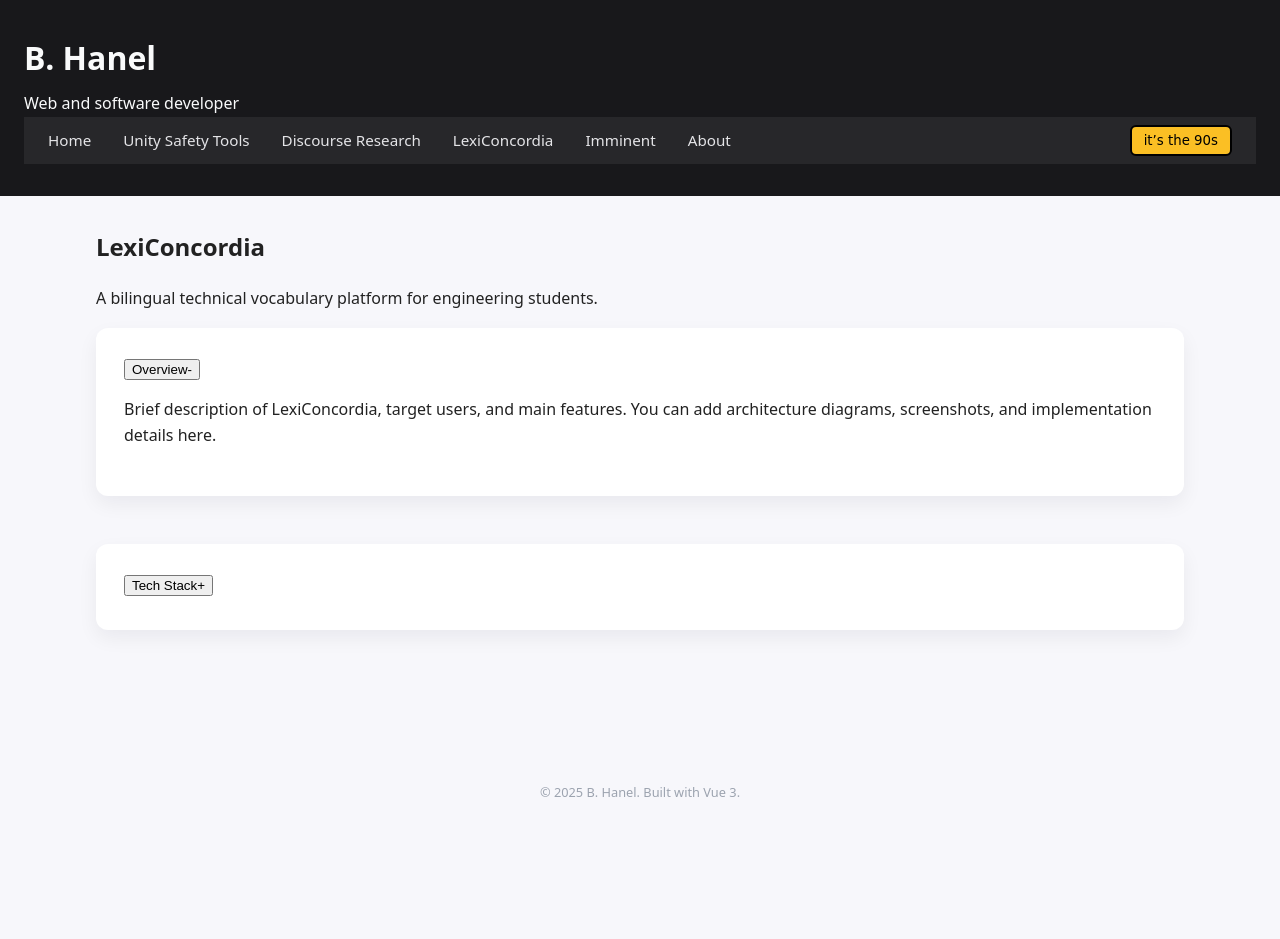
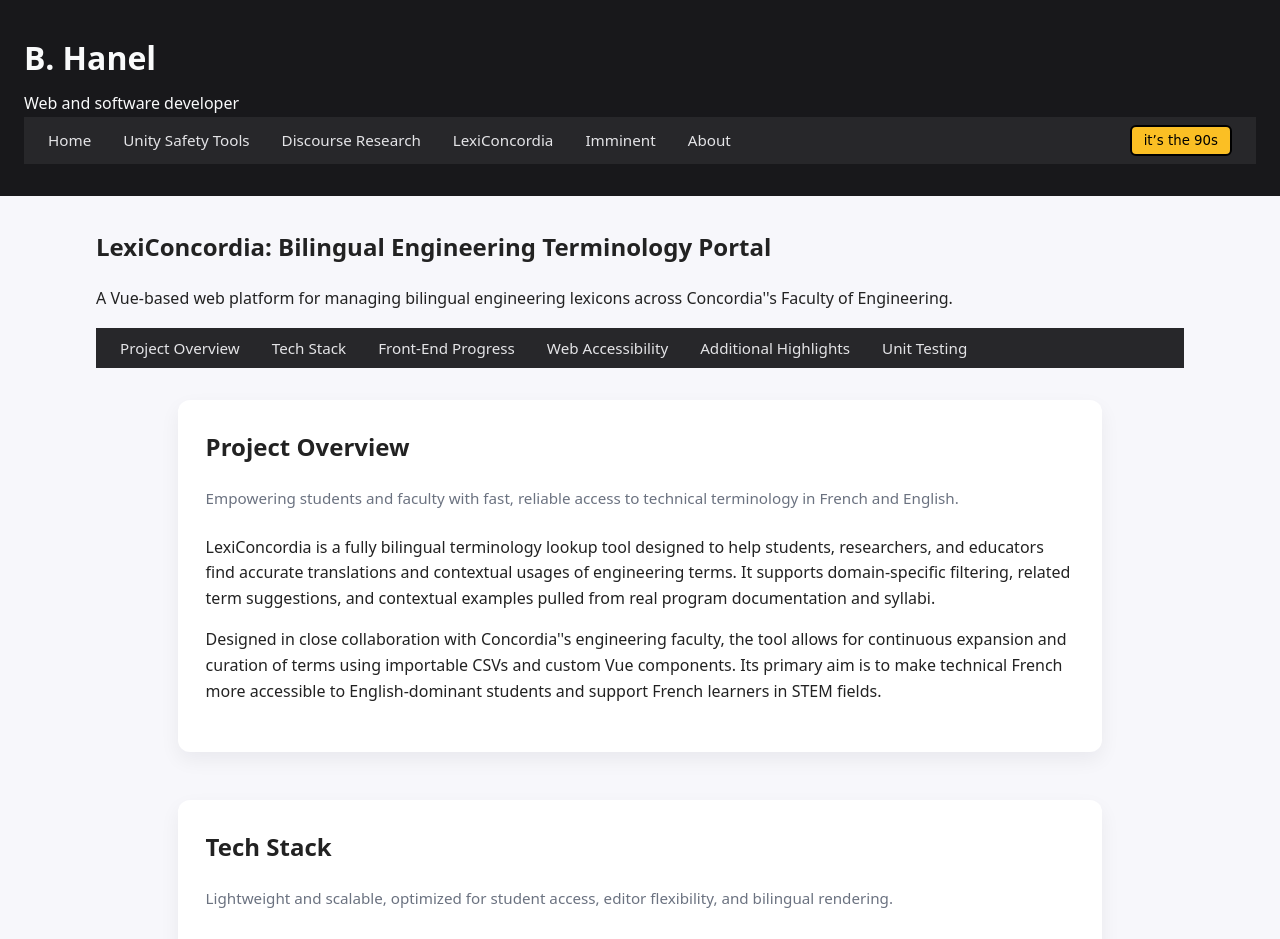
Before and after one commit to beehanel/portfolio, a Vue app: page /lexiconcordia in a window 1280 px wide. Shown: the top 939 px of the page. Before the commit the page ends 835 px from the top, so only its background shows below. Built offline with nearby package versions, Linux system fonts and the light colour scheme.

Commit message:
all lexiconcordia page

```diff
--- a/src/pages/LexiConcordiaPage.vue
+++ b/src/pages/LexiConcordiaPage.vue
@@ -1,23 +1,158 @@
 <template>
     <div class="page lexiconcordia-page">
-    <h2>LexiConcordia</h2>
+        <h2>LexiConcordia: Bilingual Engineering Terminology Portal</h2>
         <p class="page-tagline">
-      A bilingual technical vocabulary platform for engineering students.
+            A Vue-based web platform for managing bilingual engineering lexicons across Concordia''s Faculty of Engineering.
         </p>
 
-    <CollapsibleSection title="Overview" :initiallyOpen="true">
+        <nav>
+            <a href="#overview">Project Overview</a>
+            <a href="#tech-stack">Tech Stack</a>
+            <a href="#frontend-progress">Front-End Progress</a>
+            <a href="#accessibility">Web Accessibility</a>
+            <a href="#additional-notes">Additional Highlights</a>
+            <a href="#unit-testing">Unit Testing</a>
+        </nav>
+
+        <main>
+            <!-- 1. Overview -->
+            <section id="overview">
+                <h2>Project Overview</h2>
+                <p class="tagline">
+                    Empowering students and faculty with fast, reliable access to technical terminology in French and English.
+                </p>
                 <p>
-        Brief description of LexiConcordia, target users, and main features. You can add architecture diagrams,
-        screenshots, and implementation details here.
+                    LexiConcordia is a fully bilingual terminology lookup tool designed to help students, researchers, and educators
+                    find accurate translations and contextual usages of engineering terms. It supports domain-specific filtering,
+                    related term suggestions, and contextual examples pulled from real program documentation and syllabi.
                 </p>
-    </CollapsibleSection>
+                <p>
+                    Designed in close collaboration with Concordia''s engineering faculty, the tool allows for continuous expansion
+                    and curation of terms using importable CSVs and custom Vue components. Its primary aim is to make technical French
+                    more accessible to English-dominant students and support French learners in STEM fields.
+                </p>
+            </section>
 
-    <CollapsibleSection title="Tech Stack">
+            <!-- 2. Tech Stack -->
+            <section id="tech-stack">
+                <h2>Tech Stack</h2>
+                <p class="tagline">
+                    Lightweight and scalable, optimized for student access, editor flexibility, and bilingual rendering.
+                </p>
+
+                <ul>
+                    <li><strong>Frontend:</strong> Vue.js (Composition + Options API blend), Bootstrap for layout, custom SCSS</li>
+                    <li><strong>Backend:</strong> MySQL database, CSV import/export system for terminology and context entries</li>
+                    <li><strong>Deployment:</strong> GitHub Pages for static site, GitHub Actions CI/CD for deployment pipeline</li>
+                    <li><strong>Data Import:</strong> Manual + script-assisted normalization from Excel sheets and department lexicons</li>
+                </ul>
+            </section>
+
+            <!-- 3. Front-End Progress -->
+            <section id="frontend-progress">
+                <h2>Front-End Development Progress</h2>
+                <p class="tagline">
+                    Fast, bilingual search with related terms, term-specific pages, and collapsible filters.
+                </p>
+
                 <p>
-        Vue-based front end, backend stack, database design, and anything else you want to highlight (APIs, deployment,
-        analytics).
+                    Key interface features include an instant search dropdown with real-time filtering, domain filters that collapse
+                    responsively, and individual detail pages per term with both French and English definitions. Related words are
+                    alphabetically sorted and truncated to ten results, with a fallback system for empty results.
                 </p>
-    </CollapsibleSection>
+
+                <p>
+                    Recent additions include:
+                </p>
+                <ul>
+                    <li>A feedback popup with Firebase integration (emoji + text) appearing after one minute of page activity.</li>
+                    <li>Scroll-to-top behavior on page navigation (except for back/forward).</li>
+                    <li>Sticky alphabetical filters that lock in view only above `lg` breakpoints (992px+).</li>
+                    <li>Handling of Unicode, special French characters, and French alphabetical sort logic.</li>
+                </ul>
+            </section>
+
+            <!-- 4. Web Accessibility -->
+            <section id="accessibility">
+                <h2>Web Accessibility Standards</h2>
+                <p class="tagline">
+                    Screen-reader friendly, keyboard navigable, and semantically structured.
+                </p>
+
+                <p>
+                    The LexiConcordia interface follows best practices in screen-reader accessibility, including:
+                </p>
+                <ul>
+                    <li>Use of semantic HTML5 structure</li>
+                    <li>Alt text for all meaningful icons and images; hidden for decorative assets.</li>
+                    <li>Visible or `aria-label` for all buttons and inputs, including form elements and the feedback popup.</li>
+                    <li>Keyboard navigation support (tab-indexing, no focus-trap bugs).</li>
+                    <li>Responsive and zoom-friendly layout (relative units, viewport scaling).</li>
+                </ul>
+            </section>
+
+            <!-- 5. Additional Details -->
+            <section id="additional-notes">
+                <h2>Additional Highlights</h2>
+                <p class="tagline">
+                    Built for maintainability and department-wide scalability.
+                </p>
+
+                <ul>
+                    <li>Terminology entries are loaded from a MySQL database that supports CSV imports for easy professor updates.</li>
+                    <li>Domains and categories are dynamically generated to accommodate multiple engineering disciplines.</li>
+                    <li>The Vue components are fully modular, allowing you to plug in alternate datasets or localizations if needed.</li>
+                    <li>Public-facing version uses local image assets first, then falls back to CDN-hosted assets if not found.</li>
+                </ul>
+            </section>
+
+            <section id="unit-testing">
+                <h2>Unit Testing the LexiConcordia Search Function</h2>
+                <p class="tagline">
+                    Ensuring robust and consistent search behavior through automated tests.
+                </p>
+
+                <div class="two-col">
+                    <div>
+                        <p>
+                            We implemented a set of automated unit tests to verify the behavior of the LexiConcordia search system. These tests simulate user input and verify the system''s response, ensuring correctness and consistency as the code evolves. By avoiding manual testing, we reduce error, speed up development, and catch regressions early.
+                        </p>
+
+                        <div class="subheading">What We Test</div>
+                        <ul>
+                            <li>That no results are returned until at least three letters are typed into the search bar.</li>
+                            <li>That a valid search term yields the expected entries from the backend.</li>
+                            <li>That no results found (e.g., a nonsense string) displays an appropriate no results message.</li>
+                            <li>That the search debounce/timing doesn't cause flicker or false negatives.</li>
+                        </ul>
+
+                        <div class="subheading">How It Works</div>
+                        <p>
+                            Each unit test mocks the input to the search field and the expected server response. These inputs are stored in a list of common or edge-case queries. For example, we test common engineering terms (e.g., "shear", "tension") as well as rare or malformed queries.
+                        </p>
+                        <p>
+                            The test suite validates that for every input:
+                        </p>
+                        <ul>
+                            <li>The number and content of search results match expectations.</li>
+                            <li>Errors or empty states are handled gracefully (e.g., with user-friendly UI messaging).</li>
+                        </ul>
+
+                        <div class="subheading">Why This Matters</div>
+                        <p>
+                            Manual testing for search, especially when changes are made to either frontend logic or backend indexing,can be time-consuming and error-prone. With automated unit tests, we ensure that changes do not silently break expected search behavior. This is particularly important for LexiConcordia's bilingual and technical vocabulary, where accurate search results are essential to usability.
+                        </p>
+                    </div>
+
+                    <div>
+                        <div class="placeholder">
+                            <img src="../assets/unittest.png" alt="Automated unit test simulation of LexiConcordia search function" style="width:100%; border-radius:12px;">
+                        </div>
+                    </div>
+                </div>
+            </section>
+
+        </main>
     </div>
 </template>
 
```
Also changed, not shown: src/assets/unittest.png (added). Lines whose indentation alone changed are shown as unchanged.
